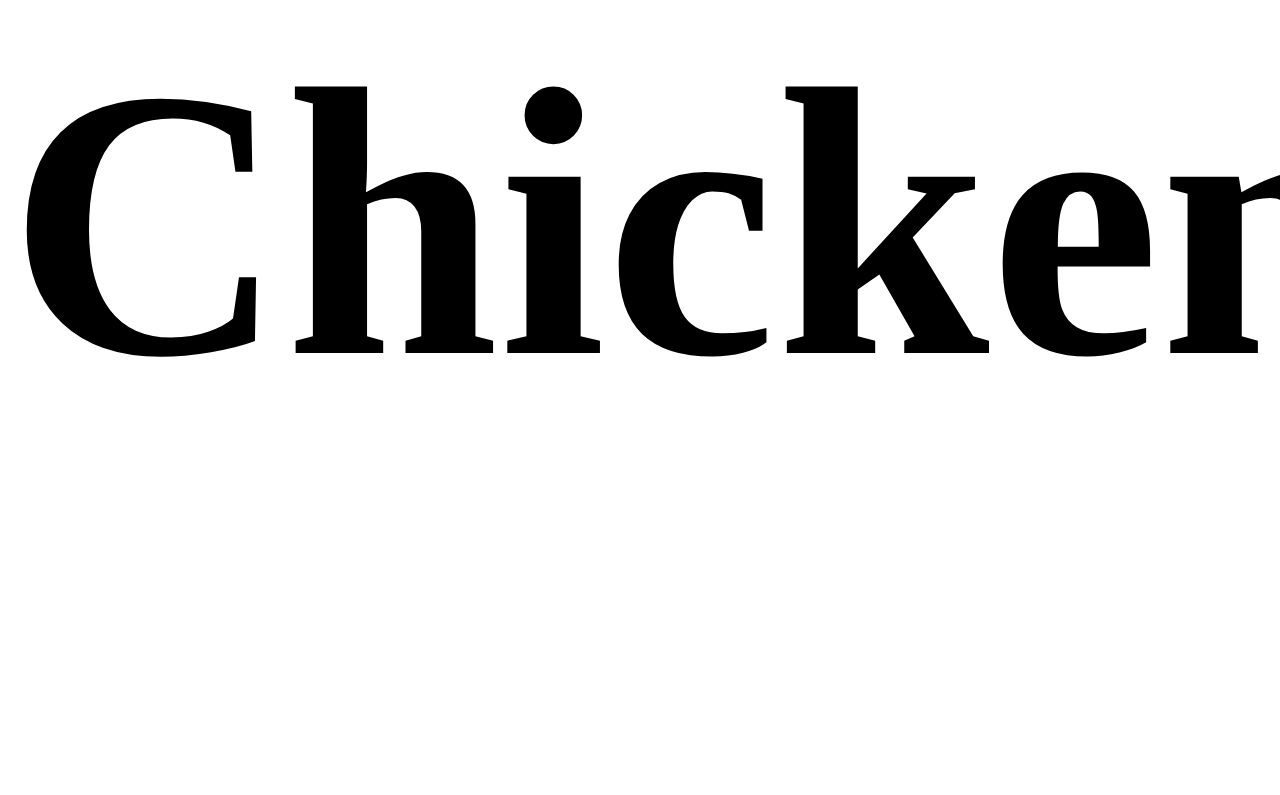
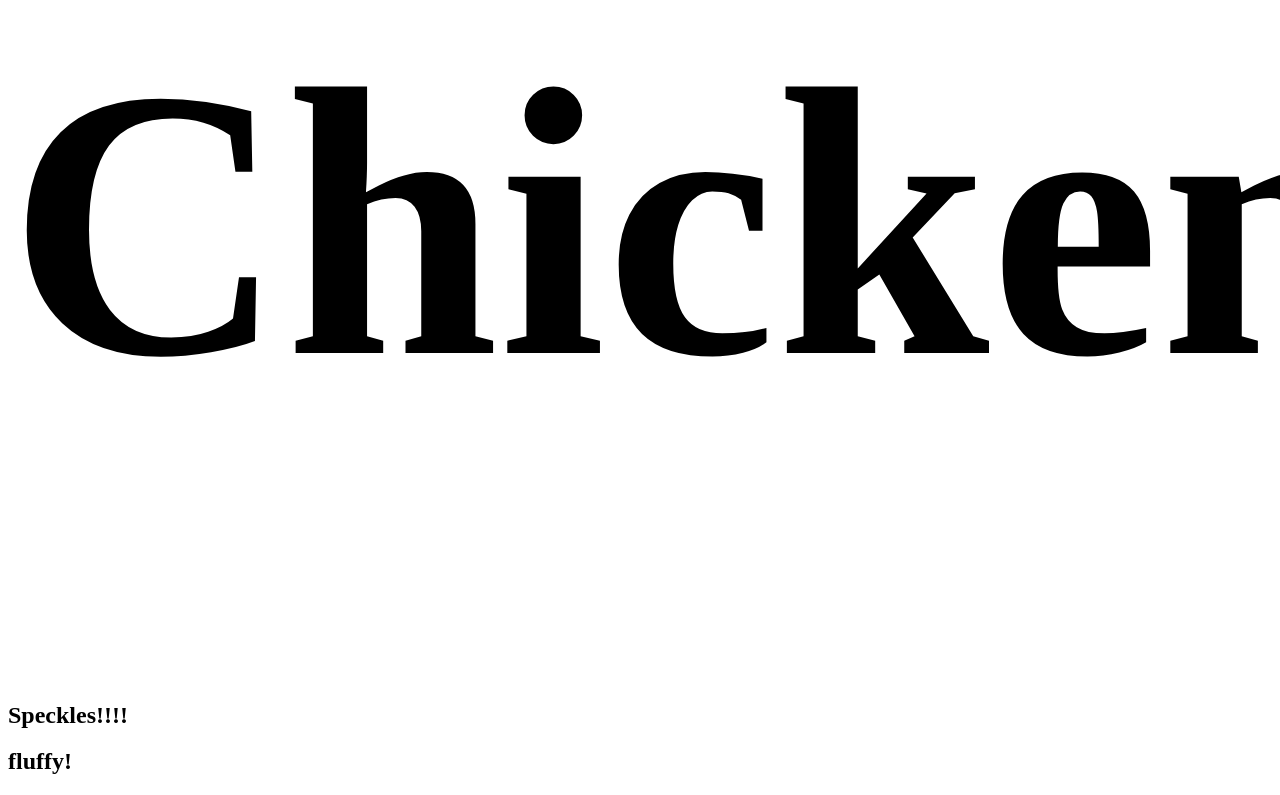
Before and after one commit to polarkain/usf-chickens, a plain HTML site: page index.html in a window 1280 px wide. Shown: the part 254-1049 px from the top of the page. Before the commit the page ends 956 px from the top, so only its background shows below. Drawn offline with Linux system fonts and the light colour scheme.

Commit message:
added H2 Speckles

```diff
--- a/index.html
+++ b/index.html
@@ -7,6 +7,8 @@
 </head>
 <body>
     <h1>Chickens</h1>
+    <h2>Speckles!!!!</h2>
+    <h2>fluffy!</h2>
     <script src="app.js"></script>
 </body>
 </html>
```
